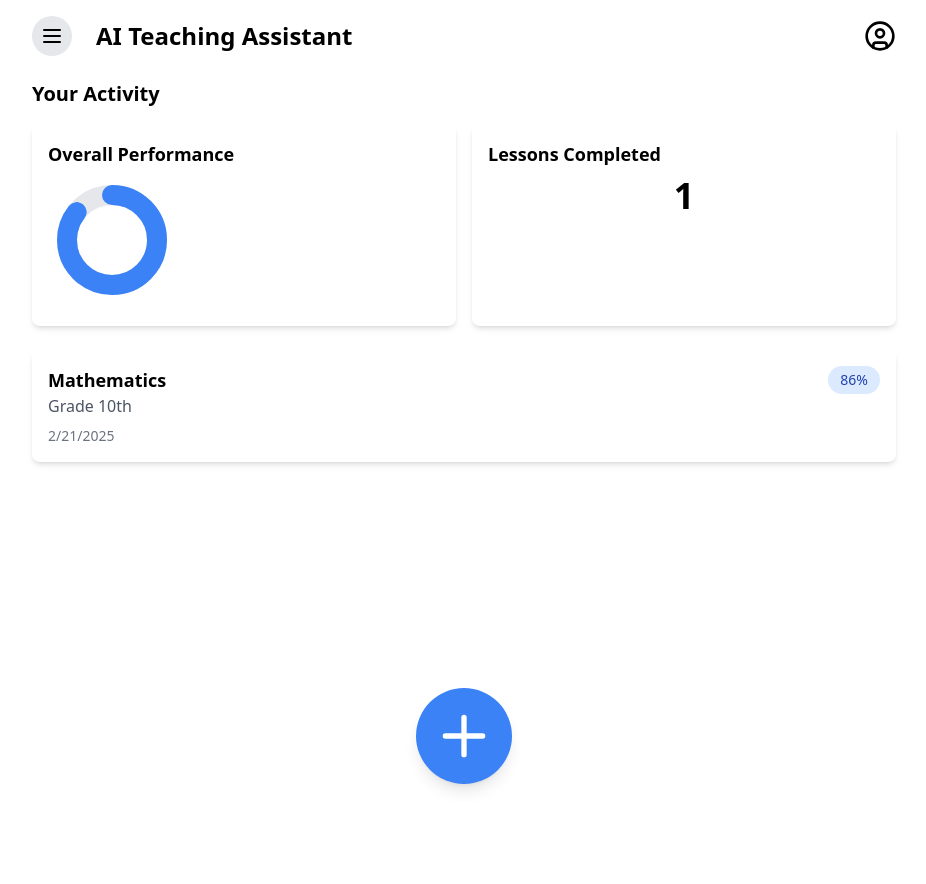
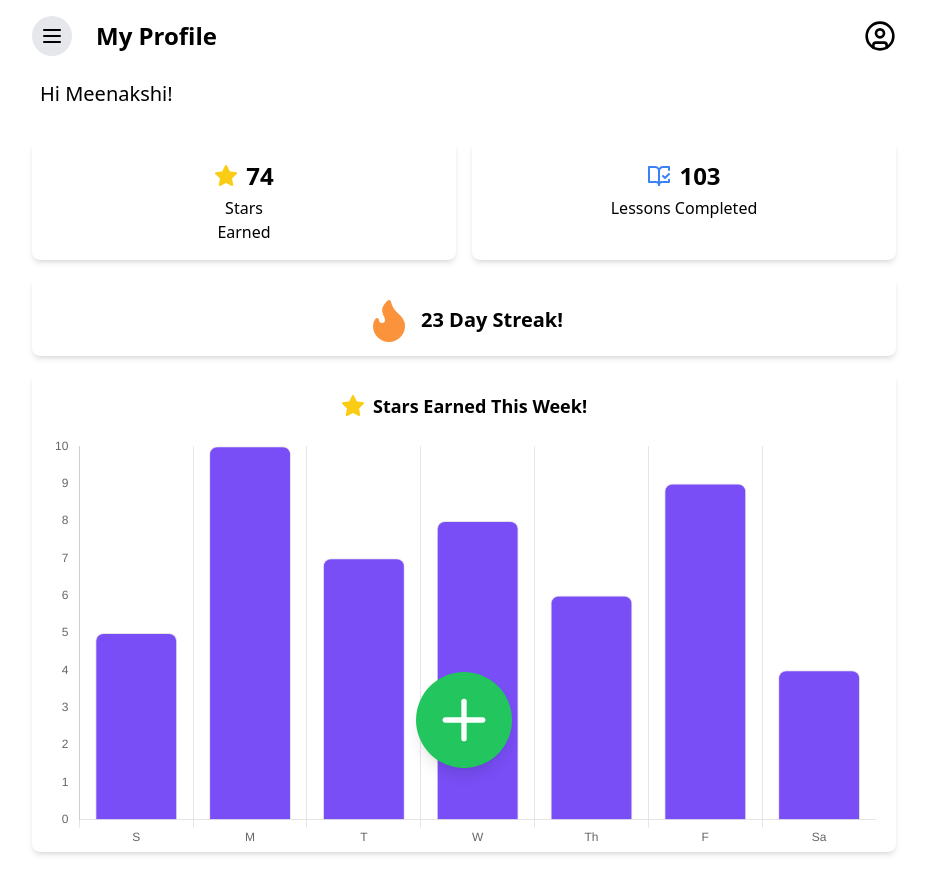
Before and after one commit to raghavan20/teacher-assistant-ui, a React (Vite) app: page / in a window 1280 px wide. Shown: the whole page, without its empty margins (176-1102 px from the left). Before the commit the page ends 800 px from the top, so only its background shows below. Built offline with nearby package versions, Linux system fonts and the light colour scheme.

Commit message:
Improved homepage

```diff
--- a/package.json
+++ b/package.json
@@ -12,6 +12,7 @@
   "dependencies": {
     "lucide-react": "^0.344.0",
     "react": "^18.3.1",
+    "react-chartjs-2": "^5.3.0",
     "react-dom": "^18.3.1",
     "react-router-dom": "^7.2.0"
   },
--- a/src/components/Header.tsx
+++ b/src/components/Header.tsx
@@ -38,13 +38,13 @@ export default function Header({ pageTitle }: { pageTitle: string }) {
           </button>
           <ul className="space-y-4 text-center w-full">
           <li>
-              <Link to="/record" className="block text-4xl font-bold text-blue-500 hover:underline py-4">
+              <Link to="/record" className="block text-4xl font-bold text-green-500 hover:underline py-4">
                 Start New Lesson
               </Link>
             </li>
             <li>
               <Link to="/" className="block text-2xl text-black-500 hover:underline py-4">
-                Home
+                My Profile
               </Link>
             </li>
             <li>
--- a/src/pages/HomePage.tsx
+++ b/src/pages/HomePage.tsx
@@ -1,11 +1,13 @@
-import React, { useState } from 'react';
-import { Plus, Menu, X, CircleUser } from 'lucide-react';
+import React from 'react';
+import { Plus, BookOpenCheck, Star, Flame } from 'lucide-react';
 import { Link } from 'react-router-dom';
-import type { RecordingAnalysis } from '../types';
+import { Bar } from 'react-chartjs-2';
+import { Chart as ChartJS, CategoryScale, LinearScale, BarElement, Title, Tooltip, Legend } from 'chart.js';
 import Header from '../components/Header';
-import DonutChart from '../components/DonutChart';
 
-const mockAnalyses: RecordingAnalysis[] = [
+ChartJS.register(CategoryScale, LinearScale, BarElement, Title, Tooltip, Legend);
+
+const mockAnalyses = [
   {
     grade: "10th",
     id: 4,
@@ -26,52 +28,89 @@ const mockAnalyses: RecordingAnalysis[] = [
 ];
 
 export default function HomePage() {
-  const pageTitle = "AI Teaching Assistant";
+  const pageTitle = "My Profile";
   const teacherName = "Meenakshi"; // Replace with dynamic data if available
+  const totalLessons = 103; // Replace with dynamic data
+  const totalStars = 74; // Replace with dynamic data
+  const streakDays = 23; // Replace with
+
+  const data = {
+    labels: ['S', 'M', 'T', 'W', 'Th', 'F', 'Sa'],
+    datasets: [
+      {
+        data: [5, 10, 7, 8, 6, 9, 4], // Replace with dynamic data if available
+        backgroundColor: 'rgba(107, 59, 245, 0.9)',
+        borderWidth: 1,
+        borderRadius: 8,
+        barWidth: 4,
+      },
+    ],
+  };
+
+  const options = {
+    responsive: true,
+    plugins: {
+      legend: {
+        display: false
+      },
+    },
+    scales: {
+      x: {
+        grid: {
+          display: true, // Hide grid lines on the x-axis
+        },
+      },
+      y: {
+        grid: {
+          display: false, // Hide grid lines on the y-axis
+        },
+      },
+    },
+  };
 
   return (
     <div className="max-w-4xl mx-auto p-4 relative">
       <Header pageTitle={pageTitle} />
-      <div className="mb-6">
-        <h2 className="text-xl font-semibold mb-4">Your Activity</h2>
-        <div className="grid grid-cols-1 md:grid-cols-2 gap-4">
-          <div className="bg-white p-4 rounded-lg shadow-md">
-            <h3 className="text-lg font-semibold mb-2">Overall Performance</h3>
-            <DonutChart percentage={mockAnalyses[0].r_overall_score} />
-          </div>
-          <div className="bg-white p-4 rounded-lg shadow-md">
-            <h3 className="text-lg font-semibold mb-2">Lessons Completed</h3>
-            <p className="text-4xl font-bold text-center">{mockAnalyses.length}</p>
-          </div>
+      <div>
+        <p className="text-xl font-medium mt-4 mb-8 px-2">Hi {teacherName}!</p>
+      </div>
+      <div className="mb-4">
+        <div className="w-full flex gap-4">
+          <Link to='/recordings' className='w-1/2 bg-white p-4 rounded-lg shadow-md'>
+            <div className="bg-white p-1 items-center flex gap-2 justify-center">
+              <Star size={24} className="text-center text-yellow-400 fill-current" />
+              <p className='text-2xl font-semibold text-center'>{totalStars}</p>
+            </div>
+            <div className='text-md font-medium text-center'>Stars<br />Earned</div>
+          </Link>
+          <Link to='/recordings' className='w-1/2 bg-white p-4 rounded-lg shadow-md'>
+            <div className="bg-white p-1 items-center flex gap-2 justify-center">
+              <BookOpenCheck size={24} className="text-center text-blue-500" />
+              <p className='text-2xl font-semibold text-center'>{totalLessons}</p>
+            </div>
+            <div className='text-md font-medium text-center'>Lessons Completed</div>
+          </Link>
         </div>
       </div>
 
-      <div className="space-y-4">
-        {mockAnalyses.map((analysis) => (
-          <Link
-            key={analysis.id}
-            to={`/recording/${analysis.id}`}
-            className="block bg-white p-4 rounded-lg shadow-md hover:shadow-lg transition-shadow"
-          >
-            <div className="flex justify-between items-start mb-2">
-              <div>
-                <h2 className="font-semibold text-lg">{analysis.subject}</h2>
-                <p className="text-gray-600">Grade {analysis.grade}</p>
-              </div>
-              <div className="bg-blue-100 text-blue-800 px-3 py-1 rounded-full text-sm">
-                {Math.round(analysis.r_overall_score)}%
-              </div>
-            </div>
-            <div className="text-sm text-gray-500">
-              {new Date(analysis.timestamp).toLocaleDateString()}
-            </div>
-          </Link>
-        ))}
+      <div className="bg-white p-1 rounded-lg shadow-md mb-4">
+        <div className='items-center flex gap-2 justify-center mt-4 mb-2'>
+          <Flame size={48} className="text-orange-400 fill-current" />
+          <p className="text-xl font-semibold">{streakDays} Day Streak!</p>
+        </div>
+      </div>
+
+      <div className="bg-white p-1 rounded-lg shadow-md mb-4">
+        <div className='items-center flex gap-2 justify-center mt-4 mb-2'>
+          <Star size={24} className="text-yellow-400 fill-current" />
+          <p className="text-lg font-semibold">Stars Earned This Week!</p>
+        </div>
+        <Bar className='ml-4 mr-4 mt-4' data={data} options={options} />
       </div>
 
       <Link
         to="/record"
-        className="fixed bottom-4 left-1/2 transform -translate-x-1/2 bg-blue-500 text-white p-4 rounded-full shadow-lg hover:bg-blue-600 transition-colors justify-center items-center flex"
+        className="fixed bottom-8 left-1/2 transform -translate-x-1/2 bg-green-500 text-white p-4 rounded-full shadow-lg hover:bg-green-600 transition-colors justify-center items-center flex"
       >
         <Plus size={64} />
       </Link>
```
Also changed, not shown: 1 other file (tests, documents, lock files or other folders).
